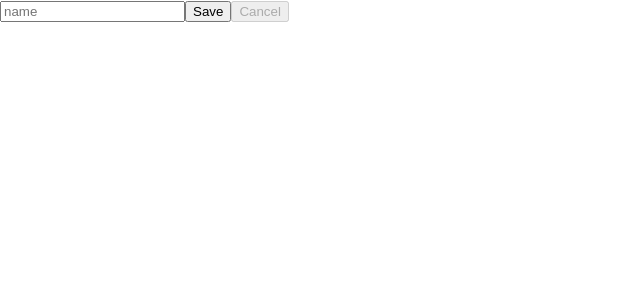
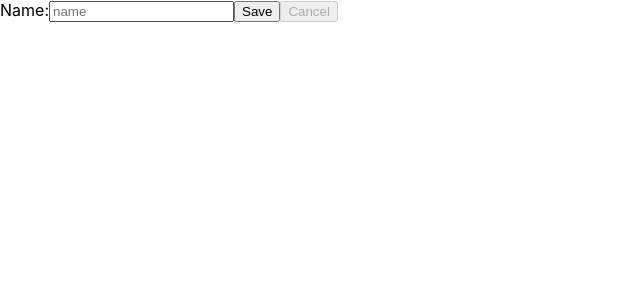
Before and after one commit to Tarold/html-intro, a React (Create React App) app: page / in a window 1280 px wide. Shown: the top 300 px of the page, without its empty margins (0-640 px from the left). Built offline with nearby package versions, Linux system fonts and the light colour scheme.

Commit message:
Added Form from Formik

```diff
--- a/src/components/UserInfoForm/index.jsx
+++ b/src/components/UserInfoForm/index.jsx
@@ -1,10 +1,6 @@
-import { ErrorMessage, Formik } from 'formik';
-import * as yup from 'yup';
+import { ErrorMessage, Field, Form, Formik } from 'formik';
 import React from 'react';
-
-const USER_VALIDATION_SCHEME = yup.object({
-  firstName: yup.string().trim().min(2).max(64).required(),
-});
+import { USER_VALIDATION_SCHEME } from '../../utils/validate/validationSchemas';
 
 export default function UserInfoForm() {
   const userInitialValues = { firstName: '' };
@@ -20,25 +16,17 @@ export default function UserInfoForm() {
       validationSchema={USER_VALIDATION_SCHEME}
     >
       {(formikProps) => (
-        <form
-          onSubmit={formikProps.handleSubmit}
-          onReset={formikProps.handleReset}
-        >
-          <input
-            type="text"
-            name="firstName"
-            value={formikProps.values.firstName}
-            onChange={formikProps.handleChange}
-            placeholder="name"
-          />
-          {formikProps.errors.firstName && (
-            <div>{formikProps.errors.firstName}</div>
-          )}
+        <Form>
+          <label>
+            <span>Name:</span>
+            <Field type="text" name="firstName" placeholder="name" />
+            <ErrorMessage name="firstName" component="span" />
+          </label>
           <button type="submit">Save</button>
           <button type="reset" disabled={!formikProps.dirty}>
             Cancel
           </button>
-        </form>
+        </Form>
       )}
     </Formik>
   );
--- a/src/utils/validate/validationSchemas.js
+++ b/src/utils/validate/validationSchemas.js
@@ -1,4 +1,8 @@
 import * as yup from 'yup';
+
+export const USER_VALIDATION_SCHEME = yup.object({
+  firstName: yup.string().trim().min(2).max(64).required(),
+});
 
 const USER_SCHEMA = yup.object({
   carNumber: yup
```
